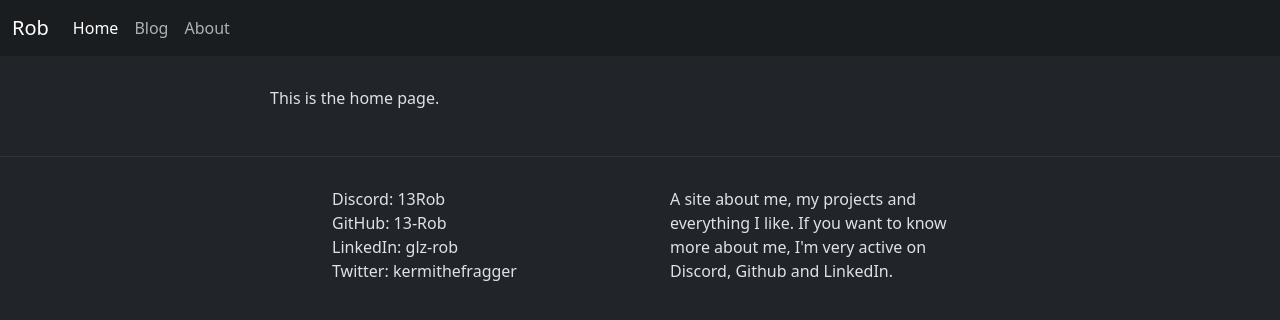
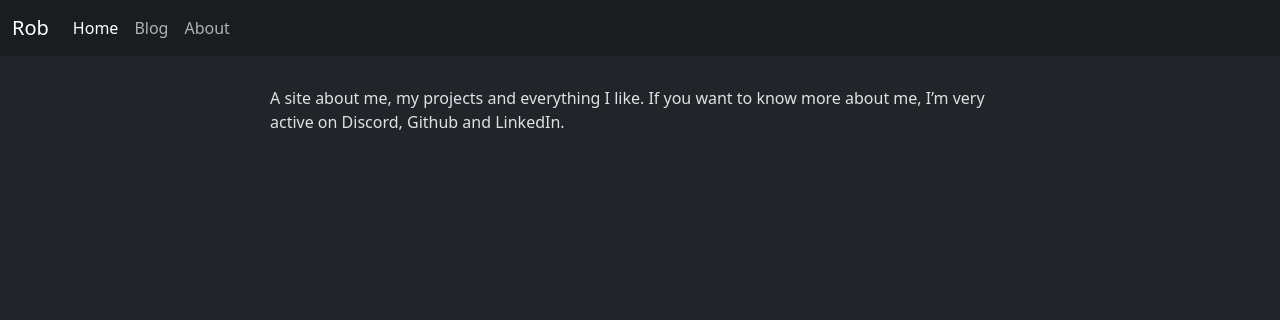
Before and after one commit to 13-Rob/13-Rob, a Jekyll site: the page built from index.md, in a window 1280 px wide. Shown: the top 320 px of the page. Built offline with Jekyll 4.4.1, drawn with Linux system fonts in a browser that asks for light colours.

Commit message:
styiling and remove the footer (temporarily)

```diff
--- a/_config.yml
+++ b/_config.yml
@@ -1,9 +1,9 @@
 # This file is used to configure your Jekyll site.
 
 # Site settings
-title: "13Rob"
+title: Rob
 author:
-  name: "Roberto C. Gonzalez"
+  name: Roberto C. Gonzalez
   email: rcgr.13@gmail.com
 
 description: >
--- a/_includes/footer.html
+++ b/_includes/footer.html
@@ -4,7 +4,7 @@
             <div class="footer-col">
                 <ul class="social-list">
                     {% for item in site.socials %}
-                        <li class="social-item">{{ item.platform }}: {{ item.username }}</li>
+                        <li>{{ item.platform }}: {{ item.username }}</li>
                     {% endfor %}
                 </ul>
             </div>
--- a/_layouts/default.html
+++ b/_layouts/default.html
@@ -2,7 +2,7 @@
 <html lang="en" data-bs-theme="dark">
     <head>
         <meta charset="utf-8" name="viewport" content="width=device-width, initial-scale=1">
-        <title>{{ page.title }}</title>
+        <title>{{ page.title }} | {{ site.title }}</title>
         <link rel="stylesheet" href="/assets/css/styles.css">
     </head>
 
@@ -15,7 +15,7 @@
             </div>
         </main>
 
-        {% include footer.html %}
+        <!-- {% include footer.html %} -->
 
         <!-- <script src="https://cdn.jsdelivr.net/npm/bootstrap@5.1.3/dist/js/bootstrap.bundle.min.js" integrity="sha384-ka7Sk0Gln4gmtz2MlQnikT1wXgYsOg+OMhuP+IlRH9sENBO0LRn5q+8nbTov4+1p" crossorigin="anonymous"></script> -->
         <script src="/assets/js/bootstrap.js"></script>
--- a/_pages/blogs.html
+++ b/_pages/blogs.html
@@ -1,6 +1,6 @@
 ---
 layout: default
-title: Blogs
+title: Blog
 permalink: /blog/
 ---
 
--- a/_sass/default.scss
+++ b/_sass/default.scss
@@ -25,6 +25,7 @@
     padding: 30px;
 }
 
-.social-item {
-    list-style-type: none;
+.social-list {
+    list-style: none;
+    padding: 0;
 }
--- a/index.md
+++ b/index.md
@@ -3,4 +3,4 @@ layout: default
 title: Home
 ---
 
-This is the home page.
+{{ site.description }}
```
